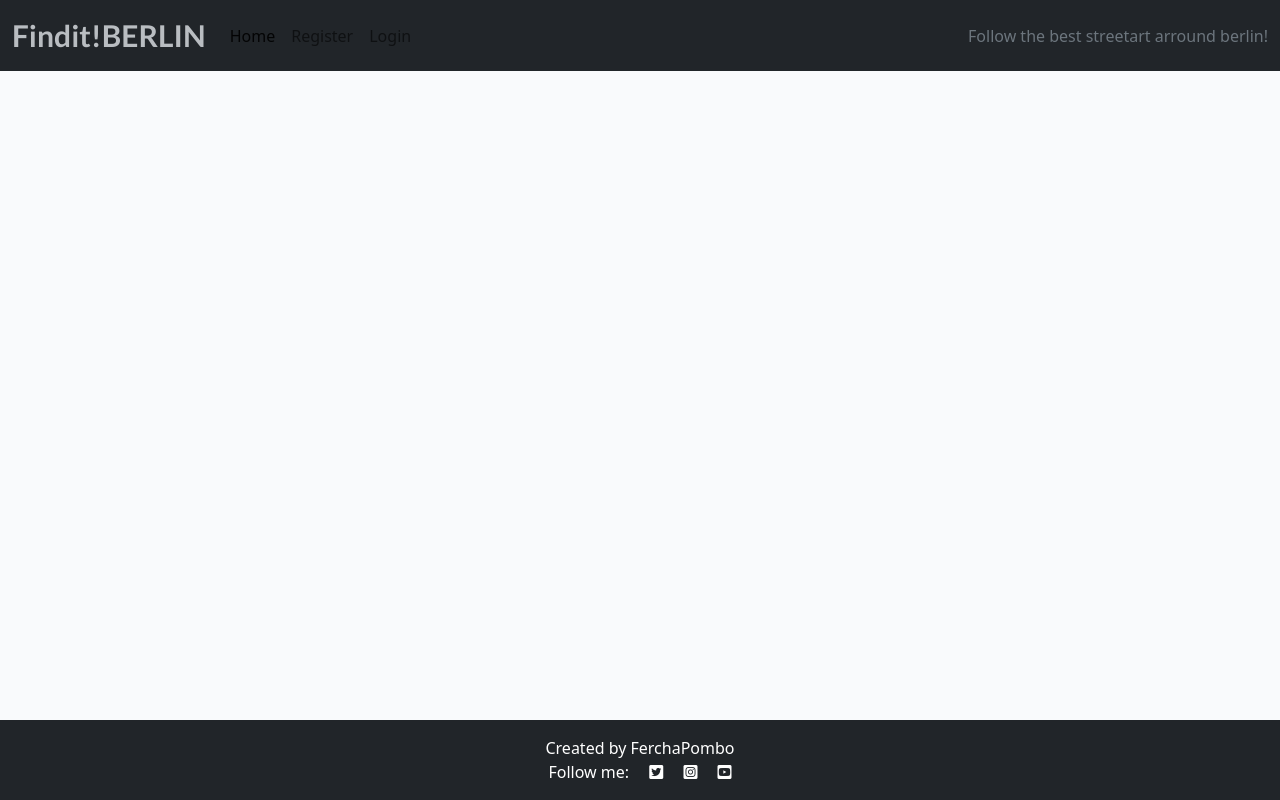
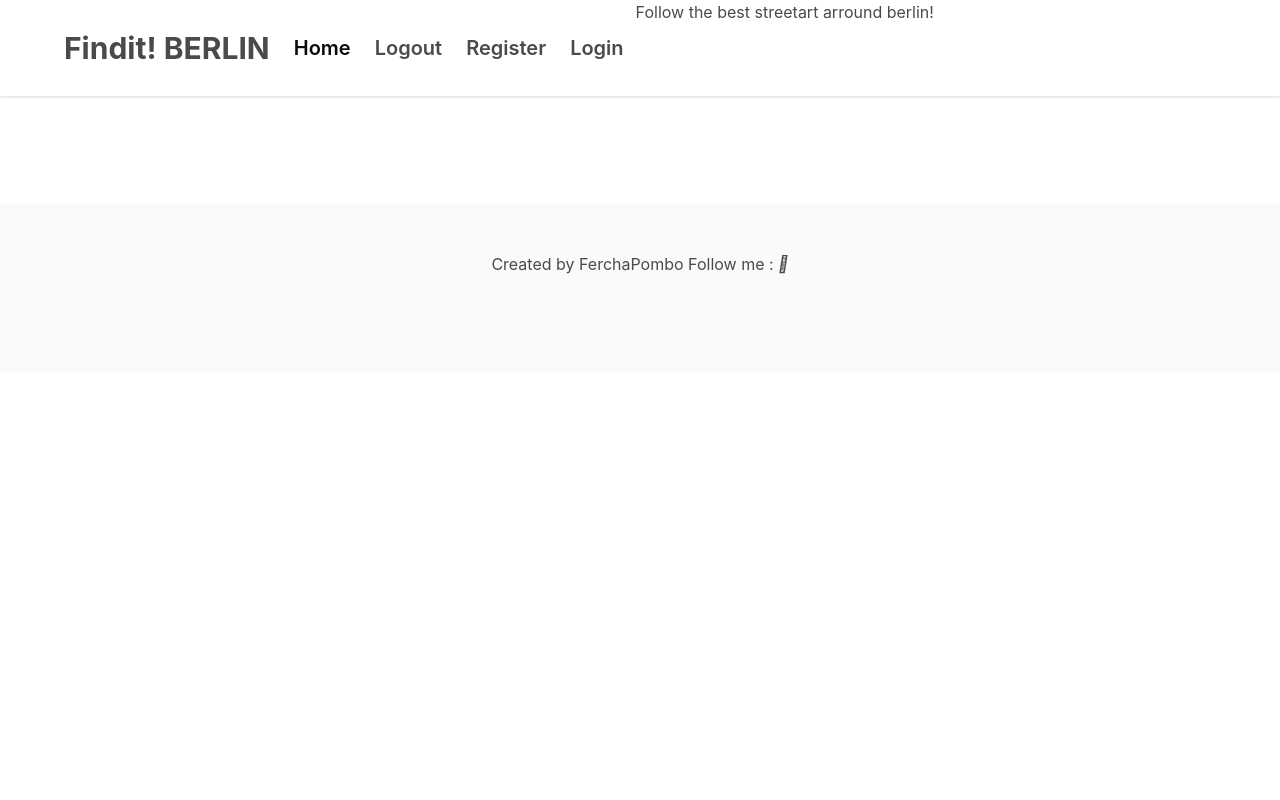
Before and after one commit to FerchaPombo/finditberlin, a Django app: page / in a window 1280 px wide. Run offline with Django 3.2, Linux system fonts and the light colour scheme; data that the repository does not hold is empty.

Commit message:
change the html structure for better design updating base and all html files

```diff
--- a/static/style.css
+++ b/static/style.css
@@ -1,6 +1,6 @@
 
-body {
-    background-color: #F9FAFC;
+.blog-title {
+    font-size: 30px;
 }
 
 .brand {
--- a/templates/base.html
+++ b/templates/base.html
@@ -3,95 +3,79 @@
 <!DOCTYPE html>
 <html class="h-100">
 
+<html>
     <head>
+        <meta charset="UTF-8">
+        <meta name="viewport" content="width=device-width, initial-scale=1.0">
+        <meta http-equiv="X-UA-Compatible" content="ie=edge">
         <title>Find it Berlin</title>
-
-    <link rel="preconnect" href="https://fonts.gstatic.com">
-    <link href="https://fonts.googleapis.com/css2?family=Roboto:wght@300&display=swap" rel="stylesheet">
-    <link href="https://fonts.googleapis.com/css2?family=Lato:wght@300;700&display=swap" rel="stylesheet">
-    <link rel="stylesheet" href="https://cdnjs.cloudflare.com/ajax/libs/font-awesome/5.15.3/css/all.min.css">
-    <meta name="viewport" content="width=device-width, initial-scale=1" />
-    <link href="https://cdn.jsdelivr.net/npm/bootstrap@5.0.1/dist/css/bootstrap.min.css" rel="stylesheet"
-        integrity="sha384-+0n0xVW2eSR5OomGNYDnhzAbDsOXxcvSN1TPprVMTNDbiYZCxYbOOl7+AMvyTG2x" crossorigin="anonymous">
-    <script src="https://cdn.jsdelivr.net/npm/bootstrap@5.0.1/dist/js/bootstrap.bundle.min.js"
-        integrity="sha384-gtEjrD/SeCtmISkJkNUaaKMoLD0//ElJ19smozuHV6z3Iehds+3Ulb9Bn9Plx0x4" crossorigin="anonymous">
-    </script>
-    <link rel="stylesheet" href="{% static 'style.css' %}">
+        <link rel="stylesheet" href="https://unpkg.com/bulma@0.9.2/css/bulma.min.css">
+        <link href="https://stackpath.bootstrapcdn.com/font-awesome/4.7.0/css/font-awesome.min.css" rel="stylesheet" integrity="sha384-wvfXpqpZZVQGK6TAh5PVlGOfQNHSoD2xbE+QkPxCAFlNEevoEH3Sl0sibVcOQVnN" crossorigin="anonymous">
+        <link rel="stylesheet" href="style.css">
+        <style>
+            nav.navbar {
+                height: 6rem !important;
+                box-shadow: 0 1px 3px 0 rgba(0, 0, 0, .1), 0 1px 2px 0 rgba(0, 0, 0, .06) !important;
+            }
+        </style>
 
     </head>
 
-<body class="d-flex flex-column h-100 main-bg">
+    <body>
+    <nav class="navbar">
+        <div class="container">
+            <div class="navbar-brand">
+                <a class="navbar-item" href="/">
+                    <strong class="blog-title">Findit! BERLIN</strong>
+                </a>
+                <span class="navbar-burger burger" data-target="navbarMenu">
+                    <span></span>
+                    <span></span>
+                    <span></span>
+                </span>
+            </div>
 
-    <!-- Navigation -->
+            <div id="navbarMenu" class="navbar-menu">
 
-    <nav class="navbar navbar-expand-lg navbar-light bg-dark">
-        <div class="container-fluid">
-            <a class="navbar-brand" href="{% url 'home' %}"><span class="brand">Findit!BERLIN</span></a>
-            <button class="navbar-toggler" type="button" data-bs-toggle="collapse" data-bs-target="#navbarText"
-                aria-controls="navbarText" aria-expanded="false" aria-label="Toggle navigation">
-                <span class="navbar-toggler-icon"></span>
-            </button>
-            <div class="collapse navbar-collapse" id="navbarText">
-                <ul class="navbar-nav me-auto mb-2 mb-lg-0">
-                    <li class="nav-item">
-                        <a class="nav-link active" aria-current="page" href="{% url 'home' %}">Home</a>
-                    </li>
-                    {% if user.is_authenticated %}
-                    <li class="nav-item">
-                        <a class="nav-link" href="{% url 'account_logout' %}">Logout</a>
-                    </li>
-                    {% else %}
-                    <li class="nav-item">
-                        <a class="nav-link" href="{% url 'account_signup' %}">Register</a>
-                    </li>
-                    <li class="nav-item">
-                        <a class="nav-link" href="{% url 'account_login' %}">Login</a>
-                    </li>
-                    {% endif %}
-                </ul>
+
+                    <a href="{% url 'home' %}" class="navbar-item is-active is-size-5 has-text-weight-semibold">
+                        Home
+                    </a>
+                    <a href="{% url 'account_logout' %}" class="navbar-item is-size-5 has-text-weight-semibold">
+                       Logout
+                    </a>
+                    <a href="{% url 'account_signup' %}" class="navbar-item is-size-5 has-text-weight-semibold">
+                        Register
+                     </a>
+                     <a href="{% url 'account_login' %}" class="navbar-item is-size-5 has-text-weight-semibold">
+                        Login
+                     </a>
                      <span class="navbar-text text-muted" >
                         Follow the best streetart arround berlin!
                     </span>
+
+                </div>
             </div>
         </div>
     </nav>
 
+    <section class="section">
         <div class="container">
-        <div class="row">
-            <div class="col-md-8 offset-md-2">
-                {% for message in messages %}
-                <div class="alert {{ message.tags }} alert-dismissible fade show" id="msg" role="alert">
-                    {{ message | safe }}
-                    <button type="button" class="btn-close" data-bs-dismiss="alert" aria-label="Close">
-                    </button>
+            {% block content %}
+            {% endblock %}
         </div>
-                {% endfor %}
-            </div>
-        </div>
-    </div>
+    </section>
 
-    <main class="flex-shrink-0 main-bg">
-        {% block content %}
-        <!-- Content Goes here -->
-        {% endblock content %}
-    </main>
-
-    <!-- Footer -->
-    <footer class="footer mt-auto py-3 dark-bg">
-        <p class="m-0 text-center text-white">Created by FerchaPombo</p>
-        <p class="m-0 text-center text-white">Follow me:
+    <footer class="footer">
+        <div class="content has-text-centered">
+            <p>
+                Created by FerchaPombo
+                Follow me :
             <i class="fab fa-twitter-square ms-3"></i>
             <i class="fab fa-instagram-square ms-3"></i>
-            <i class="fab fa-youtube-square ms-3"></i></p>
+
+            </p>
+        </div>
     </footer>
-    <script>
-        setTimeout(function() {
-            let messages = document.getElementById('msg');
-            let alert = new bootstrap.Alert(messages);
-            alert.close();
-
-        }, 3000);
-    </script>
 </body>
-
 </html>
```
Lines whose indentation alone changed are shown as unchanged.
